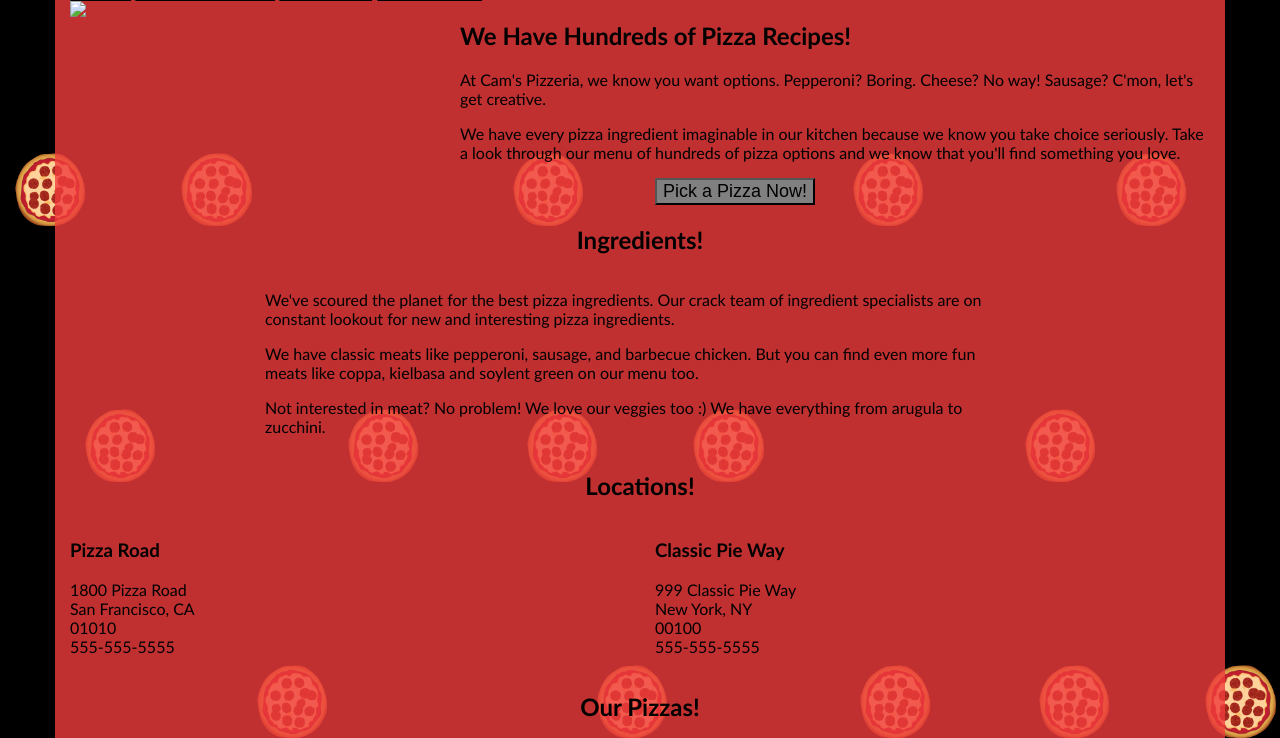
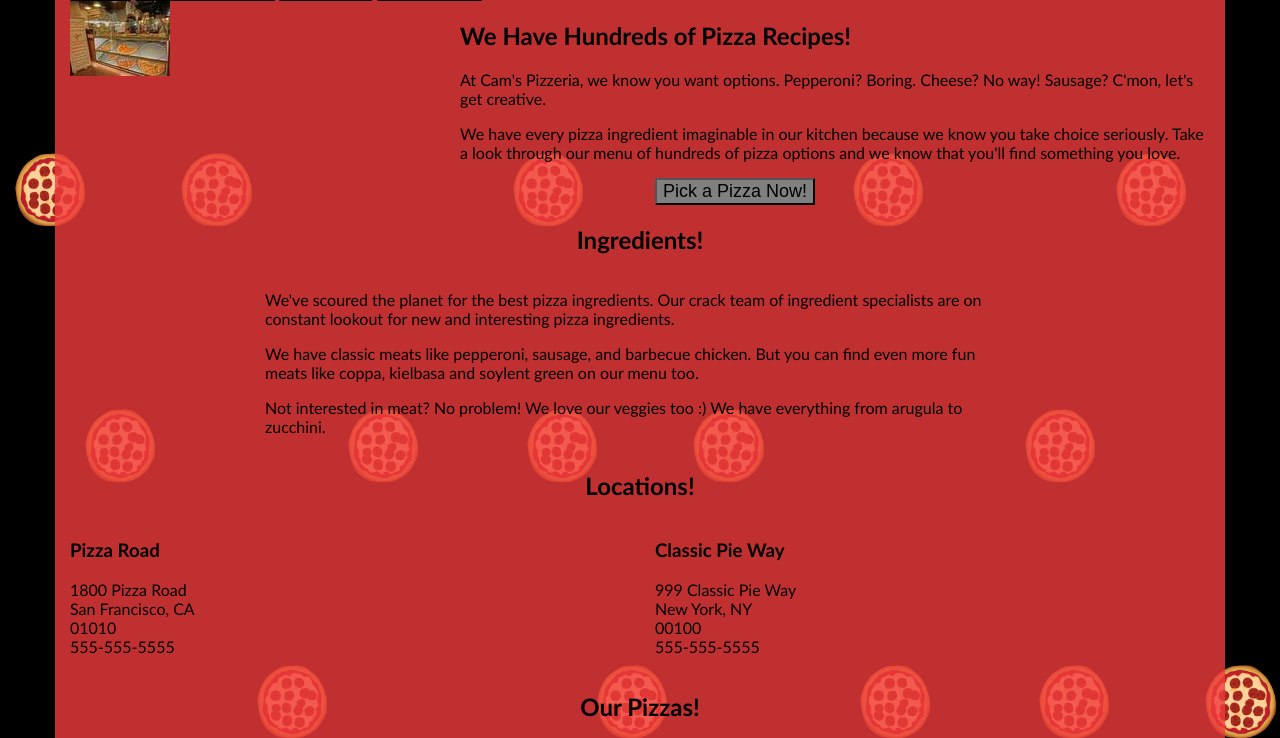
Before and after one commit to hongbinc/Frontend-WebsiteOptimization, a plain HTML site: page views/pizza.html in a window 1280 px wide. Shown: the part 116-854 px from the top of the page. Drawn offline with Linux system fonts and the light colour scheme.

Commit message:
compress image

```diff
--- a/views/pizza.html
+++ b/views/pizza.html
@@ -37,7 +37,7 @@
     </div>
     <div id="callToAction" class="row">
       <div class="col-md-4">
-        <img src="images/pizzeria-small_small.jpg" class="img-responsive"> <!-- Image credit to: http://commons.wikimedia.org/wiki/File:HK_TST_night_%E5%98%89%E8%98%AD%E9%81%93_Granville_Road_restaurant_Paisano's_Pizzeria_pizza_Dec-2013.JPG -->
+          <img src="../images/pizzeria-small_small.jpg" class="img-responsive"> <!-- Image credit to: http://commons.wikimedia.org/wiki/File:HK_TST_night_%E5%98%89%E8%98%AD%E9%81%93_Granville_Road_restaurant_Paisano's_Pizzeria_pizza_Dec-2013.JPG -->
       </div>
       <div class="col-md-8">
         <div class="row">
```
Also changed, not shown: images/2048-small_small.png (deleted), images/cam_be_like-small_small.jpg (deleted).
